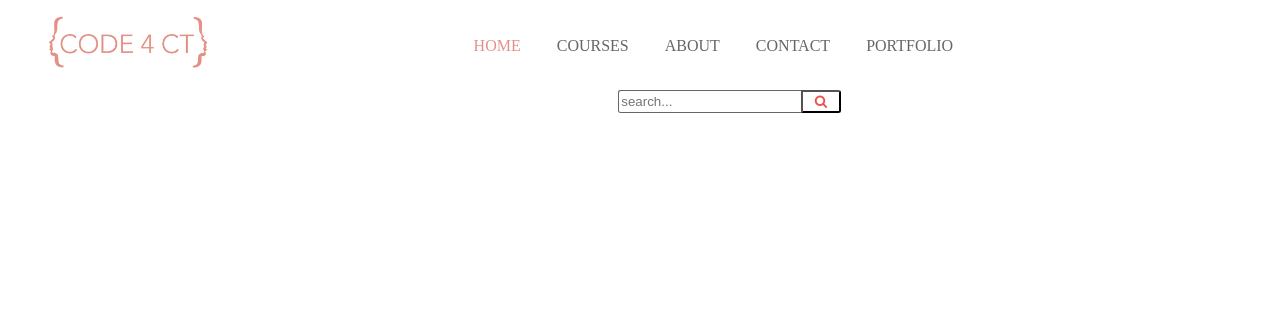
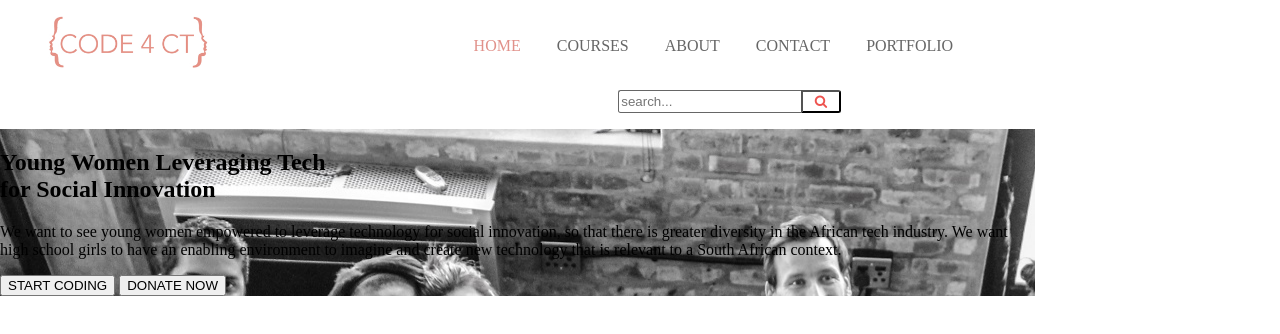
Before and after one commit to Kudakwashe24/code4ct, a plain HTML site: page index.html in a window 1280 px wide. Drawn offline with Linux system fonts and the light colour scheme.

Commit message:
uncommented my header

```diff
--- a/index.html
+++ b/index.html
@@ -36,7 +36,7 @@
 
   </nav>
 
-  <!-- <header class="header" style="background-image: url(images/header.jpg)">
+  <header class="header" style="background-image: url(images/header.jpg)">
     <div class="text">
       <h2>Young Women Leveraging Tech <br>for Social Innovation</h2>
       <p>We want to see young women empowered to leverage technology for social innovation, so that there is greater diversity in the African tech industry. We want high school girls to have an enabling environment to imagine and create new technology that is relevant to a South African context.</p>
@@ -44,7 +44,7 @@
 
     <button class="startNow">START CODING</button>
     <button>DONATE NOW</button>
-  </header> -->
+  </header>
 
   <div class="whoweare">
     <!-- <div class="text">
```
